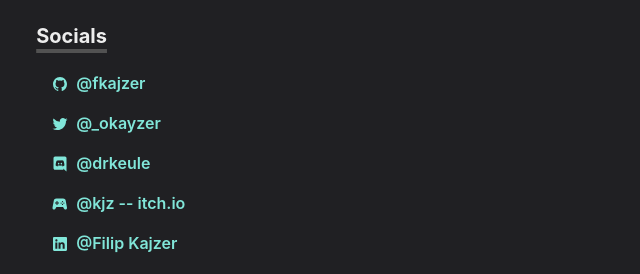
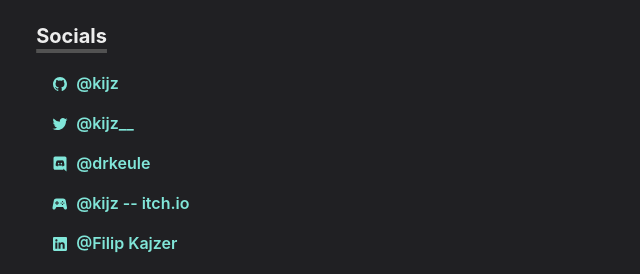
Before and after one commit to kijz/kijz.github.io, a Next.js app: page / in a window 1280 px wide. Shown: the part 1046-1320 px from the top of the page, without its empty margins (317-957 px from the left). Built offline with nearby package versions, Linux system fonts and the light colour scheme; no server answers.

Commit message:
chore: update socials

```diff
--- a/components/navbar.js
+++ b/components/navbar.js
@@ -102,7 +102,7 @@ const Navbar = props => {
                 <NextLink href="/posts" passHref>
                   <MenuItem as={Link}>Posts</MenuItem>
                 </NextLink>
-                <Link href="https://github.com/fkajzer/fkajzer.github.io">
+                <Link href="https://github.com/kijz/kijz.github.io">
                   <MenuItem>View Source&nbsp;<ExternalLinkIcon /></MenuItem>
                 </Link>
               </MenuList>
--- a/pages/index.js
+++ b/pages/index.js
@@ -155,24 +155,24 @@ const Page = () => {
           </Heading>
           <List>
             <ListItem>
-              <Link href="https://github.com/fkajzer" target="_blank">
+              <Link href="https://github.com/kijz" target="_blank">
                 <Button
                   variant="ghost"
                   colorScheme="teal"
                   leftIcon={<Icon as={IoLogoGithub} />}
                 >
-                  @fkajzer
+                  @kijz
                 </Button>
               </Link>
             </ListItem>
             <ListItem>
-              <Link href="https://twitter.com/_okayzer" target="_blank">
+              <Link href="https://x.com/kijz__" target="_blank">
                 <Button
                   variant="ghost"
                   colorScheme="teal"
                   leftIcon={<Icon as={IoLogoTwitter} />}
                 >
-                  @_okayzer
+                  @kijz__
                 </Button>
               </Link>
             </ListItem>
@@ -188,13 +188,13 @@ const Page = () => {
               </Link>
             </ListItem>
             <ListItem>
-              <Link href="https://kjz.itch.io" target="_blank">
+              <Link href="https://kijz.itch.io" target="_blank">
                 <Button
                   variant="ghost"
                   colorScheme="teal"
                   leftIcon={<Icon as={IoGameControllerSharp} />}
                 >
-                  @kjz -- itch.io
+                  @kijz -- itch.io
                 </Button>
               </Link>
             </ListItem>
```
